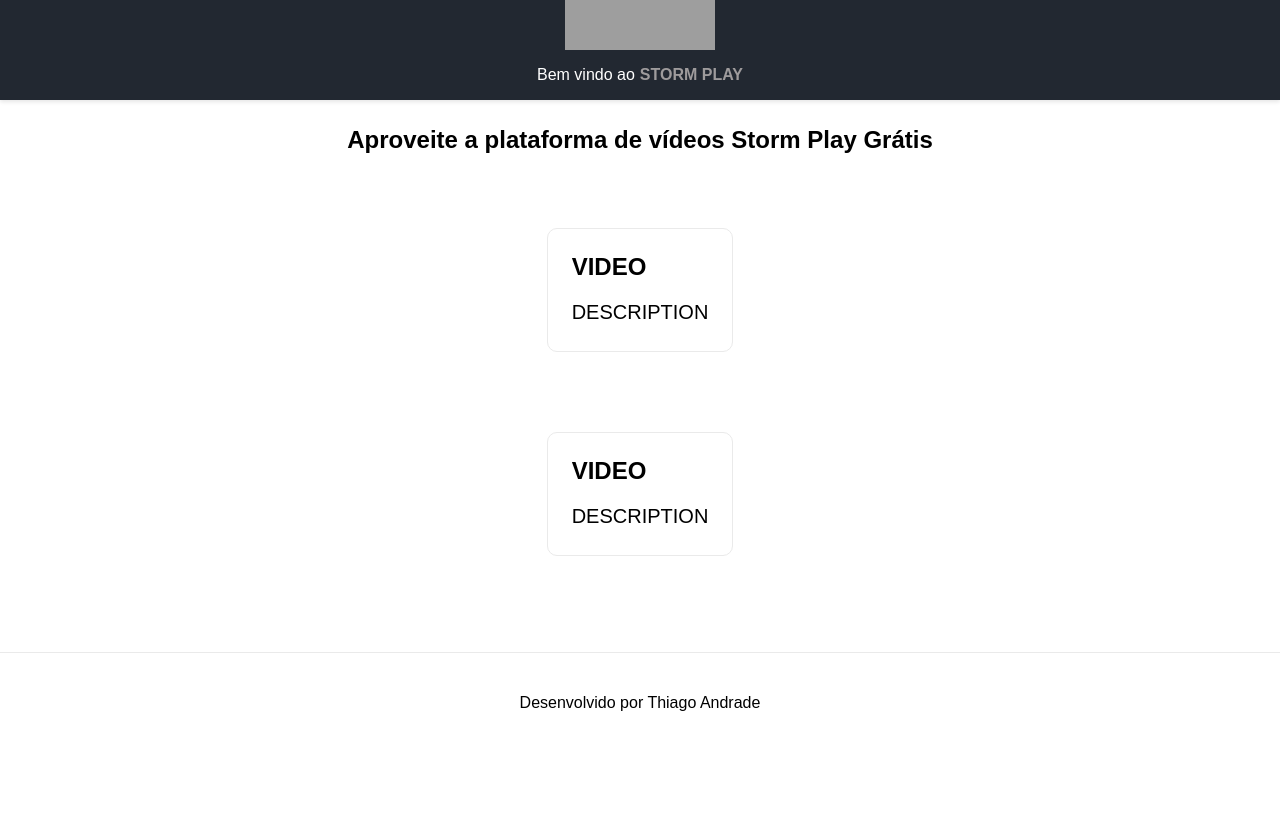
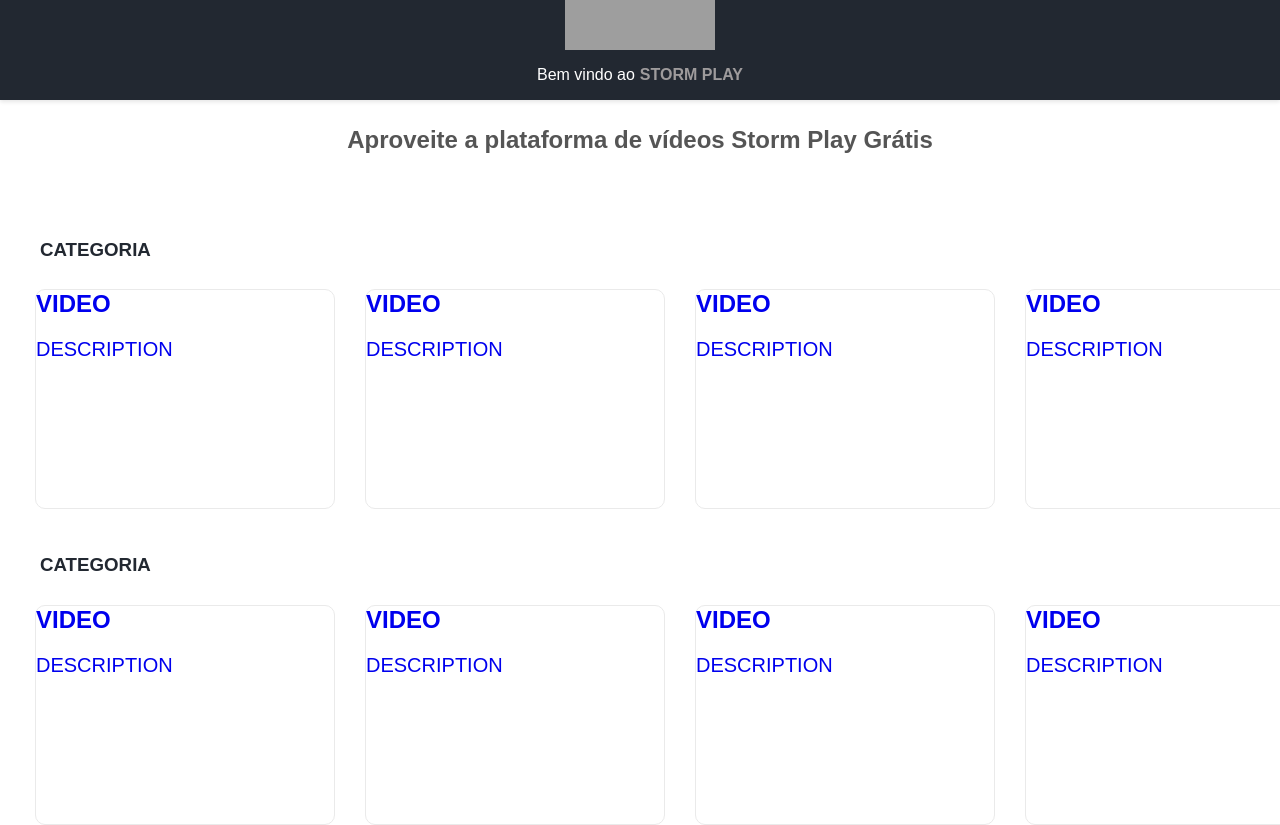
Before and after one commit to thigrush/stormplay, a Next.js app: page / in a window 1280 px wide. Shown: the top 825 px of the page. Before the commit the page ends 800 px from the top, so only its background shows below. Built offline with nearby package versions, Linux system fonts and the light colour scheme; grey boxes are pictures that could not be loaded.

Commit message:
style: add style in titles and caroussel

```diff
--- a/src/components/Caroussel/index.tsx
+++ b/src/components/Caroussel/index.tsx
@@ -3,7 +3,7 @@ import ScrollContainer from 'react-indiana-drag-scroll'
 
 const Caroussel = () => (
   <div className="caroussel">
-    <h3>Categoria</h3>
+    <h3 className="caroussel__title">Categoria</h3>
     <ScrollContainer className="scroll-container">
       <div className="caroussel__list">
         <Card />
--- a/src/components/Main/index.tsx
+++ b/src/components/Main/index.tsx
@@ -1,18 +1,11 @@
+import { Caroussel } from '../'
+
 const Main = () => (
   <main className="main">
     <h2>Aproveite a plataforma de vídeos Storm Play Grátis</h2>
-    <div className="grid">
-      <a href="#" className="card">
-        <h3>VIDEO</h3>
-        <p>DESCRIPTION</p>
-      </a>
-    </div>
-    <div className="grid">
-      <a href="#" className="card">
-        <h3>VIDEO</h3>
-        <p>DESCRIPTION</p>
-      </a>
-    </div>
+    <Caroussel />
+    <Caroussel />
+    <Caroussel />
   </main>
 )
 
--- a/styles/globals.css
+++ b/styles/globals.css
@@ -14,8 +14,9 @@ a {
 }
 
 h2 {
+  color: #555555;
   text-align: center;
-  margin: 10px 20px;
+  margin: 10px 20px 50px;
 }
 
 footer {
@@ -74,48 +75,53 @@ footer a {
   align-items: center;
 }
 
-.grid {
+.caroussel {
+  margin-top: 1rem;
+  width: 100%;
+}
+
+.caroussel__title {
+  color: #222831;
+  margin-left: 40px;
+  text-transform: uppercase;
+}
+
+.caroussel__list {
   display: flex;
   align-items: center;
-  justify-content: center;
-  flex-wrap: wrap;
-  max-width: 800px;
-  margin-top: 3rem;
+  flex-wrap: nowrap;
+  height: 240px;
+  padding: 0 20px;
 }
 
 .card {
-  margin: 1rem;
-  flex-basis: 45%;
-  padding: 1.5rem;
-  text-align: left;
-  color: inherit;
-  text-decoration: none;
+  border-radius: 10px;
   border: 1px solid #eaeaea;
-  border-radius: 10px;
+  cursor: pointer;
+  height: 220px;
+  margin: 0 15px;
+  min-width: 300px;
   transition: color 0.15s ease, border-color 0.15s ease;
 }
 
-.card:hover,
-.card:focus,
-.card:active {
-  color: #0070f3;
-  border-color: #0070f3;
+.card__link {
+  width: 100%;
+  height: 220px;
+  text-decoration: none;
 }
 
-.card h3 {
+.card:hover {
+  color: #3ab8e8;
+  border-color: #3ab8e8;
+}
+
+.card__link h3 {
   margin: 0 0 1rem 0;
   font-size: 1.5rem;
 }
 
-.card p {
+.card__link p {
   margin: 0;
   font-size: 1.25rem;
   line-height: 1.5;
 }
-
-@media (max-width: 600px) {
-  .grid {
-    width: 100%;
-    flex-direction: column;
-  }
-}
```
